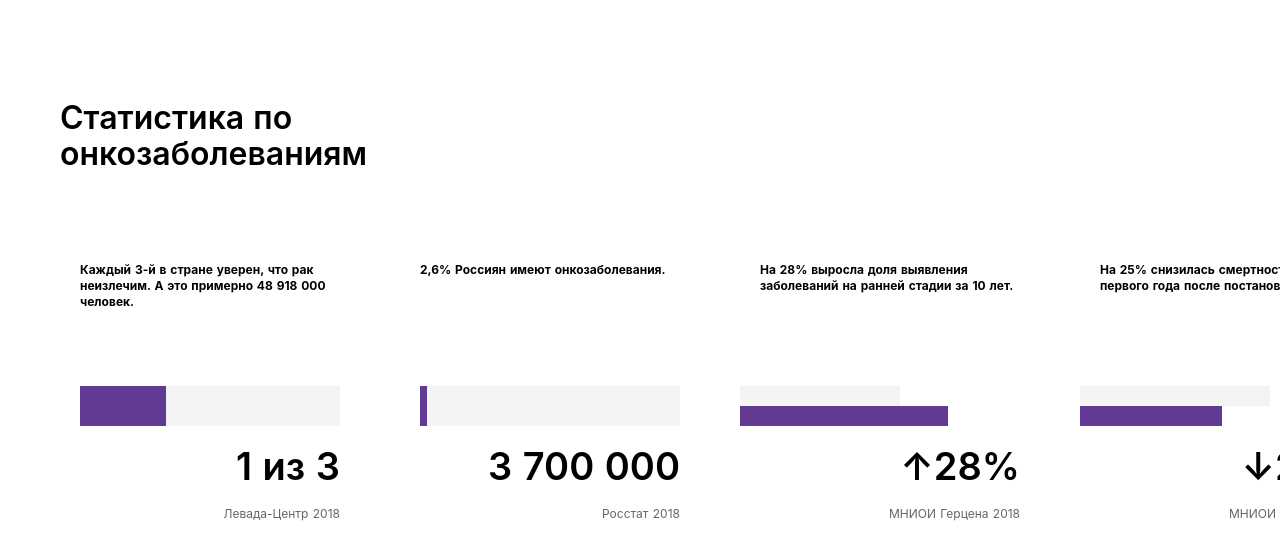
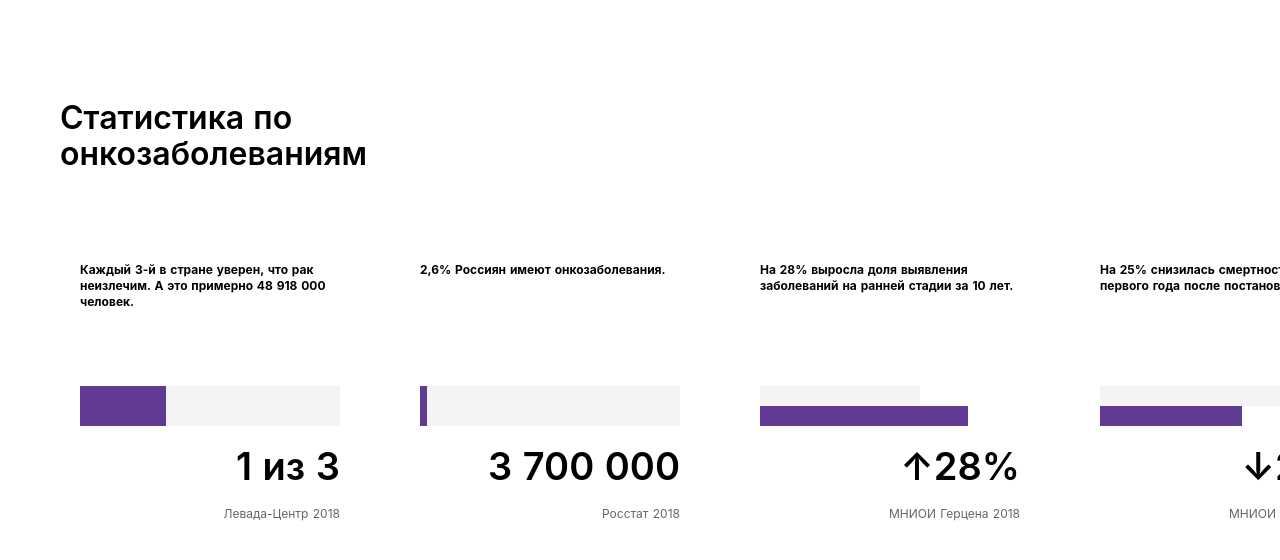
Before and after one commit to AOseledec/cancer-shall-not-pass, a Nuxt app: page /graficks in a window 1280 px wide. Shown: the top 560 px of the page. Built offline with nearby package versions, Linux system fonts and the light colour scheme.

Commit message:
Эта рабочий элемент Статистика по заболеваниям. В прошлом пуше немного поехала верстка

```diff
--- a/components/Graficks.vue
+++ b/components/Graficks.vue
@@ -125,24 +125,28 @@ export default {};
 .graf__top-line {
   width: 160px;
   height: 20px;
+  margin-left: 20px;
   background-color: #f4f4f4;
 }
 
 .graf__bottom-line {
   width: 208px;
   height: 20px;
+  margin-left: 20px;
   background-color: #613a93;
 }
 
 .graf__top-line-2 {
   width: 190px;
   height: 20px;
+  margin-left: 20px;
   background-color: #f4f4f4;
 }
 
 .graf__bottom-line-2 {
   width: 142px;
   height: 20px;
+  margin-left: 20px;
   background-color: #613a93;
 }
 
```
